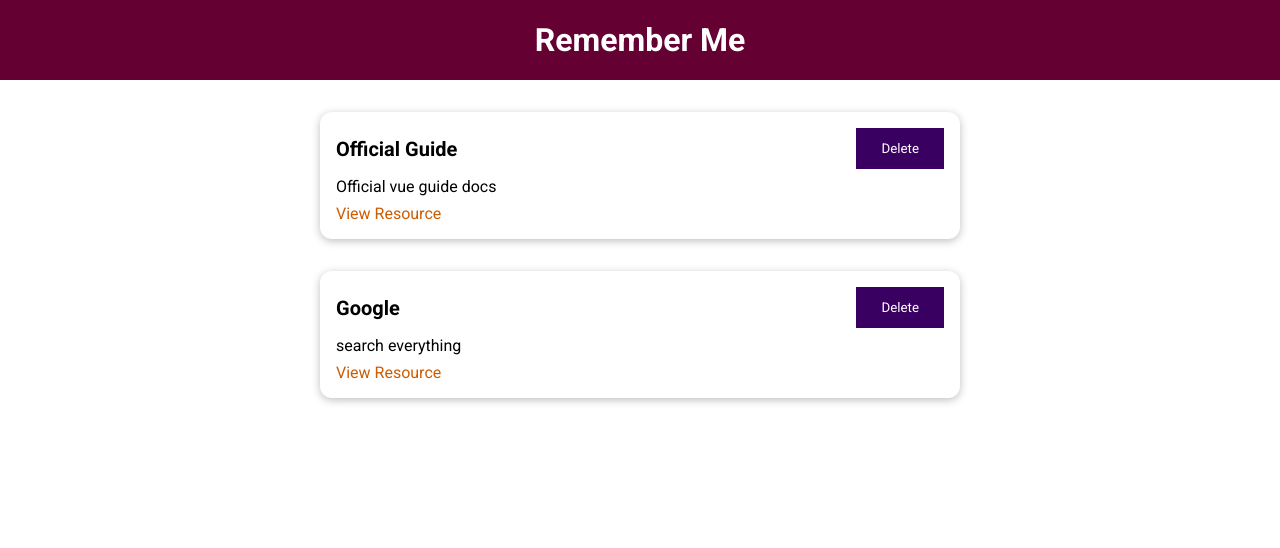
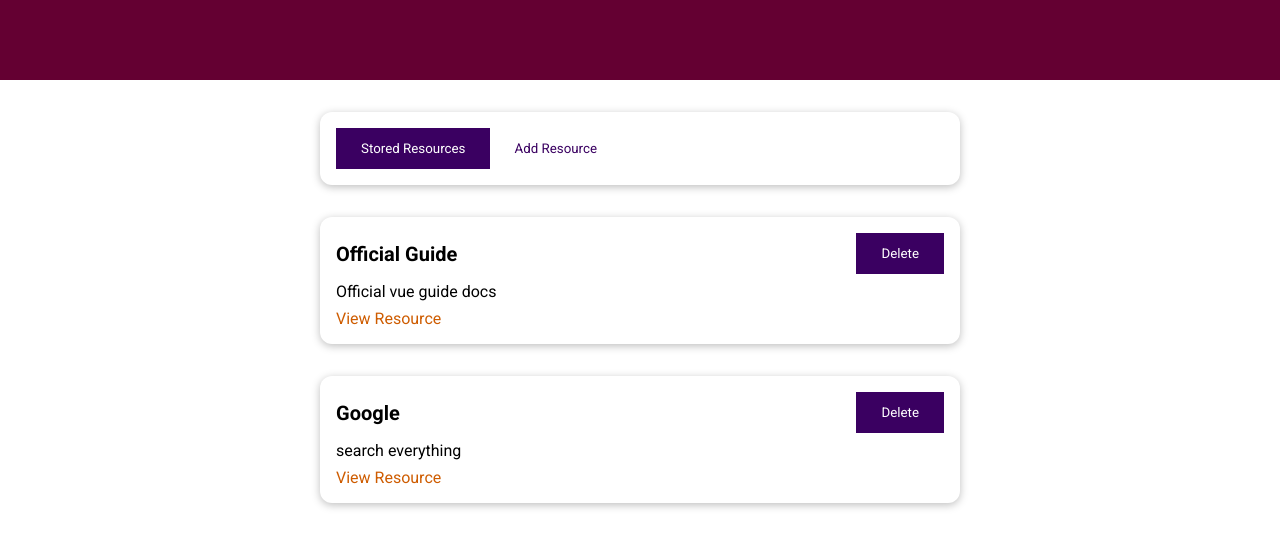
Before and after one commit to motifaithed/vue-learning-resources-app, a Vue app: page / in a window 1280 px wide. Shown: the top 548 px of the page. Built offline with nearby package versions, Linux system fonts and the light colour scheme.

Commit message:
008 Adding & Styling Tabs

```diff
--- a/src/App.vue
+++ b/src/App.vue
@@ -1,35 +1,20 @@
 <template>
-    <the-header title="Remember Me"></the-header>
-  <stored-resources :resources="storedResources"></stored-resources>
+  <the-header></the-header>
+  <the-resources></the-resources>
 </template>
+
 <script>
-import StoredResources from './components/learning-resources/StoredResources.vue';
 import TheHeader from './components/layouts/TheHeader.vue';
+import TheResources from './components/learning-resources/TheResources.vue';
+
 export default {
   components: {
-    StoredResources,
-    TheHeader
-  },
-  data() {
-    return {
-      storedResources: [
-        {
-          id: 'official-guide',
-          title: 'Official Guide',
-          description: 'Official vue guide docs',
-          link: 'https://vuejs.org',
-        },
-        {
-          id: 'google',
-          title: 'Google',
-          description: 'search everything',
-          link: 'https://www.google.com',
-        },
-      ],
-    };
+    TheHeader,
+    TheResources
   },
 };
 </script>
+
 <style>
 @import url('https://fonts.googleapis.com/css2?family=Roboto:wght@400;700&display=swap');
 
--- /dev/null
+++ b/src/components/learning-resources/AddResource.vue
@@ -0,0 +1,3 @@
+<template>
+    <h1>Add Resource</h1>
+</template>
--- a/src/components/learning-resources/StoredResources.vue
+++ b/src/components/learning-resources/StoredResources.vue
@@ -15,7 +15,7 @@ export default {
   components: {
     LearningResource,
   },
-  props: ['resources'],
+  inject: ['resources'],
 };
 </script>
 <style scoped>
--- /dev/null
+++ b/src/components/learning-resources/TheResources.vue
@@ -0,0 +1,58 @@
+<template>
+  <base-card>
+    <base-button @click="setSelectedTab('stored-resources')" :mode="storedResBtnMode"
+      >Stored Resources</base-button
+    >
+    <base-button @click="setSelectedTab('add-resource')" :mode="addResBtnMode"
+      >Add Resource</base-button
+    >
+  </base-card>
+  <component :is="selectedTab"></component>
+</template>
+<script>
+import StoredResources from './StoredResources.vue';
+import AddResource from './AddResource.vue';
+export default {
+  components: {
+    StoredResources,
+    AddResource,
+  },
+  data() {
+    return {
+      selectedTab: 'stored-resources',
+      storedResources: [
+        {
+          id: 'official-guide',
+          title: 'Official Guide',
+          description: 'Official vue guide docs',
+          link: 'https://vuejs.org',
+        },
+        {
+          id: 'google',
+          title: 'Google',
+          description: 'search everything',
+          link: 'https://www.google.com',
+        },
+      ]
+    };
+  },
+  provide(){
+    return{
+        resources: this.storedResources
+    }
+  },
+  computed:{
+    storedResBtnMode(){
+      return  this.selectedTab === 'stored-resources' ? null : 'flat';
+    },
+    addResBtnMode(){
+        return  this.selectedTab === 'add-resource' ? null : 'flat';
+    }
+  },
+  methods: {
+    setSelectedTab(tab) {
+      this.selectedTab = tab;
+    },
+  },
+};
+</script>
```
